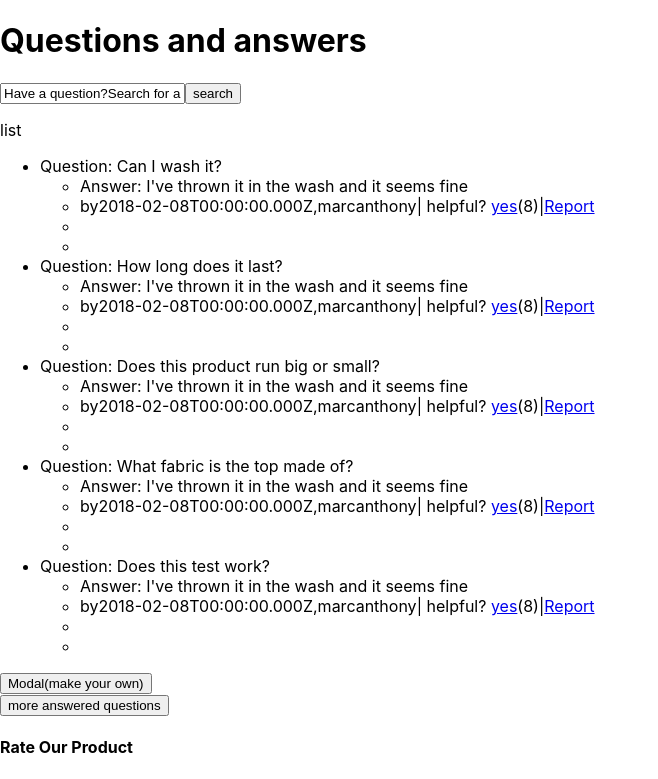
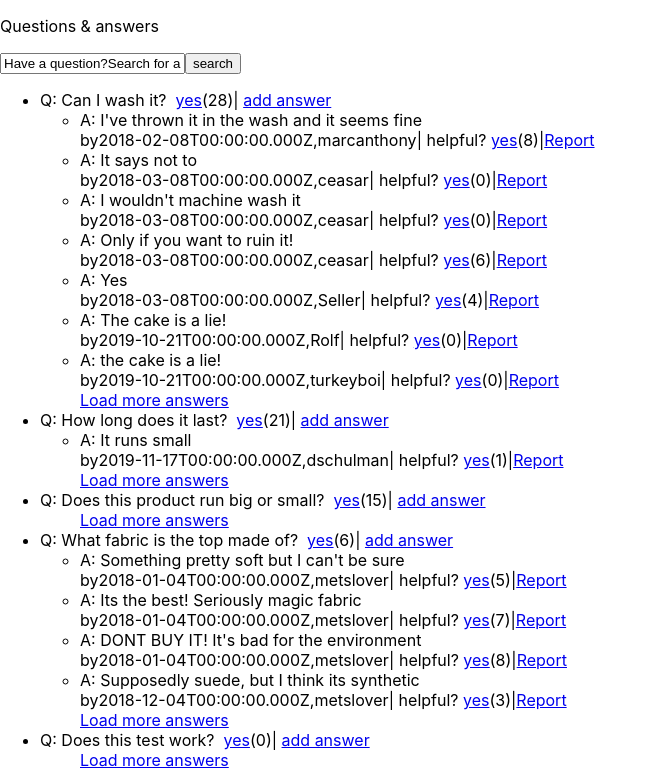
Before and after one commit to aspeterman/Greenfield-eCommerce-App, a React (Create React App) app: page / in a window 1280 px wide. Shown: the top 779 px of the page, without its empty margins (0-658 px from the left). Built offline with nearby package versions, Linux system fonts and the light colour scheme.

Commit message:
everything is showing Q&A

```diff
--- a/src/Question_Answers/List.jsx
+++ b/src/Question_Answers/List.jsx
@@ -15,21 +15,20 @@ class List extends Component {
     //  const reactState = useSelector(state => state)
         return (
         <div>
-          <p>list</p>
           <ul id='question'>
-            {initialState.questions[0].results.map((each) =>
-        <li>{`Question: ${each["question_body"]}`}<br></br>
+            {initialState.questions[0].results.map((each) => { return(
+          <li>{`Q: ${each["question_body"]}`}&nbsp;&nbsp;
+          <a href="#">yes</a>{`(${each["question_helpfulness"]})| `}<a href="#">add answer</a><br></br>
               <ul id='answer'>
-              <li>{`Answer: ${initialState.questions[0].results[0]["answers"]["46"]["body"]}`}</li>
-              <li>{`by${initialState.questions[0].results[0]["answers"]["46"]["date"]},${initialState.questions[0].results[0]["answers"]["46"]["answerer_name"]}| helpful? `}<a href="#">yes</a>{`(${initialState.questions[0].results[0]["answers"]["46"]["helpfulness"]})|`}<a href="#">Report</a></li>
-              <li>{console.log(initialState.questions[0].results)}</li>
-              <li>{console.log("each:",each["answers"])}</li>
+              {Object.keys(each["answers"]).map((every) =>
+               <li>{`A: ${each["answers"][every]["body"]}`}<br></br>
+              {`by${each["answers"][every]["date"]},${each["answers"][every]["answerer_name"]}| helpful? `}<a href="/">yes</a>{`(${each["answers"][every]["helpfulness"]})|`}<a href="#">Report</a><br></br></li>
+              )}
+              <a href="#">Load more answers</a><br></br>
               </ul>
+
         </li>
-         )}
-
-
-
+            )})}
           </ul>
           <p>{this.state? this.state.reviews: null}</p>
         </div>
--- a/src/Question_Answers/main_QA/Aq_Main.jsx
+++ b/src/Question_Answers/main_QA/Aq_Main.jsx
@@ -17,7 +17,7 @@ class Aq_Main extends Component {
         return (
 
         <div>
-            <h1>Questions and answers</h1>
+            <p>{`Questions & answers`}</p>
             <p>{this.props.state}</p>
             {/* <p>this is state:{reactState}</p> */}
             <Search/>
--- a/src/Question_Answers/main_QA/Aq_Main.scss
+++ /dev/null
@@ -1,4 +0,0 @@
-body {
-    background:$primary-color;
-    color:$text-color
-  }
```
